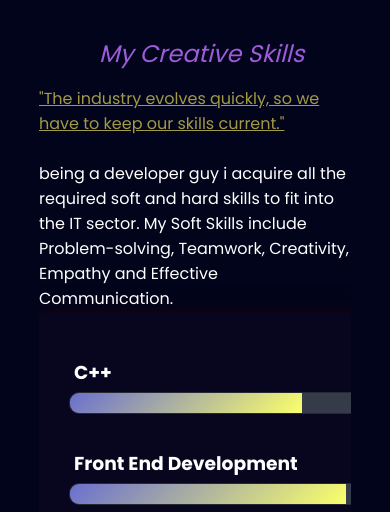
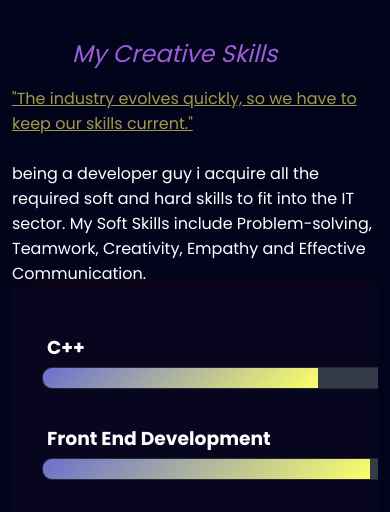
Before and after one commit to imkalicharan/portfolio, a plain HTML site: page index.html in a window 390 px wide. Shown: the part 757-1269 px from the top of the page. Drawn offline with nearby package versions, Linux system fonts and the light colour scheme.

Commit message:
Update style.css

```diff
--- a/style.css
+++ b/style.css
@@ -443,6 +443,12 @@ button:hover{
 }
 
 /* skills section */
+   .thirdSection {
+    max-width: fit-content;
+    margin: 0px  12px;
+    height: max-content;
+}
+
 .skills-content {
   display: block;
   overflow: hidden;
```
